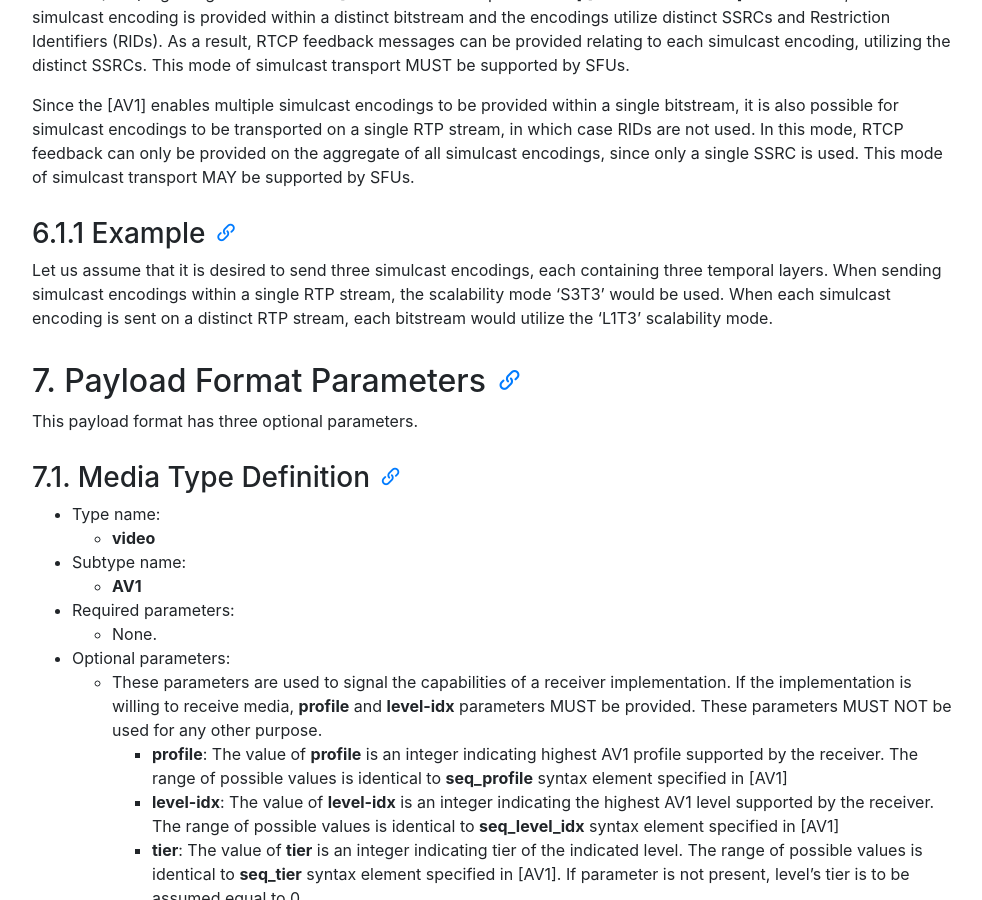
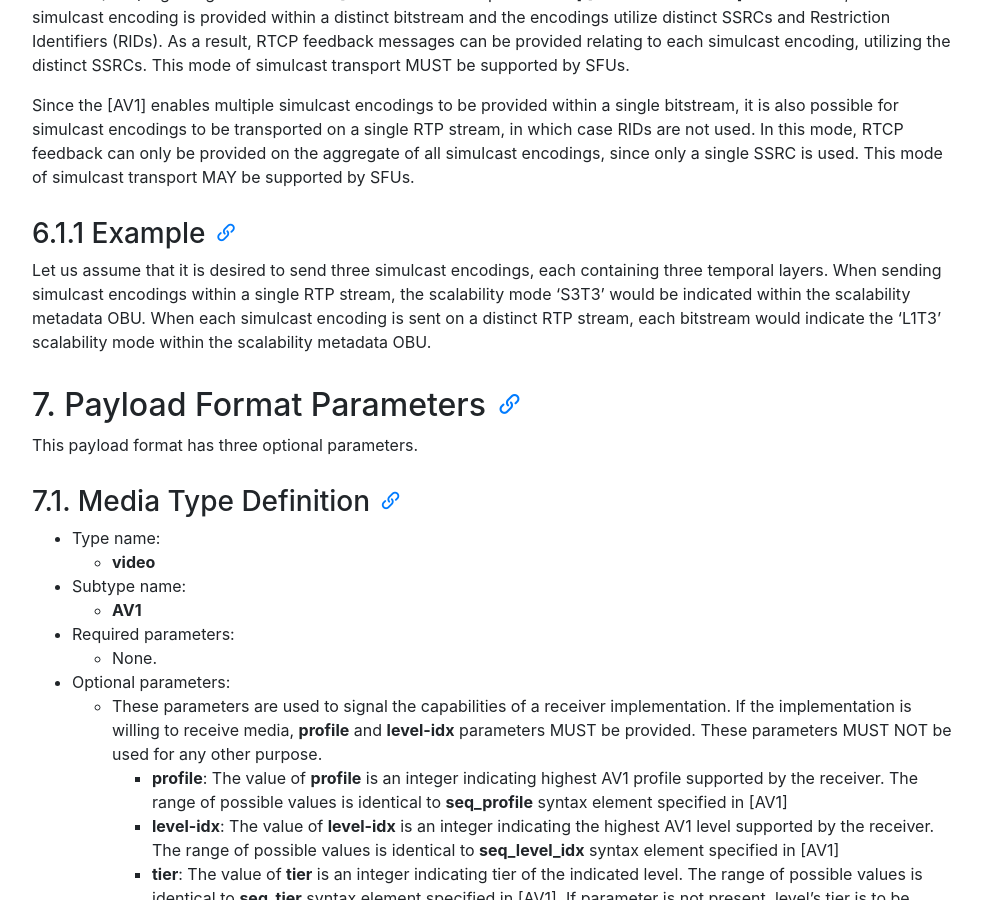
Before and after one commit to AOMediaCodec/av1-rtp-spec, a Jekyll site: the page built from index.md, in a window 1280 px wide and 900 px high, scrolled down 8201 px. Shown: the whole window, without its empty margins (53-1035 px from the left). Built offline with Jekyll 4.4.1, drawn with Linux system fonts in a browser that asks for light colours; nearby versions of some CDN libraries.

Commit message:
Update on the metadata OBU

```diff
--- a/av1-rtp-spec.md
+++ b/av1-rtp-spec.md
@@ -389,10 +389,11 @@ MAY be supported by SFUs.
 
 ### 6.1.1 Example
 
-Let us assume that it is desired to send three simulcast encodings, each containing three temporal layers.
-When sending simulcast encodings within a single RTP stream, the scalability mode 'S3T3' would
-be used. When each simulcast encoding is sent on a distinct RTP stream, each bitstream would utilize the
-'L1T3' scalability mode.
+Let us assume that it is desired to send three simulcast encodings, each containing three
+temporal layers. When sending simulcast encodings within a single RTP stream, the scalability
+mode 'S3T3' would be indicated within the scalability metadata OBU. When each simulcast encoding
+is sent on a distinct RTP stream, each bitstream would indicate the 'L1T3' scalability mode
+within the scalability metadata OBU.
 
 ## 7. Payload Format Parameters
 
```
